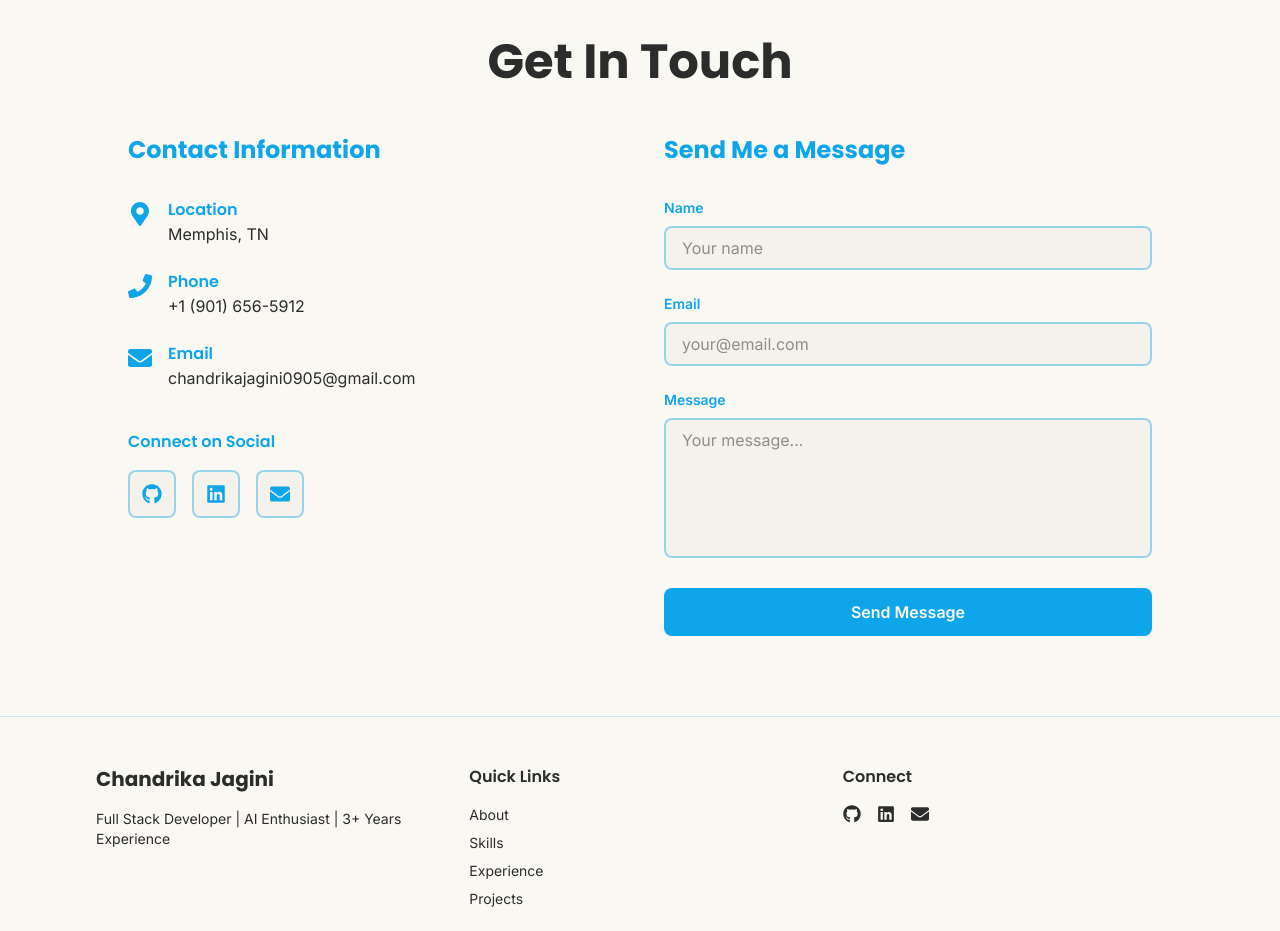
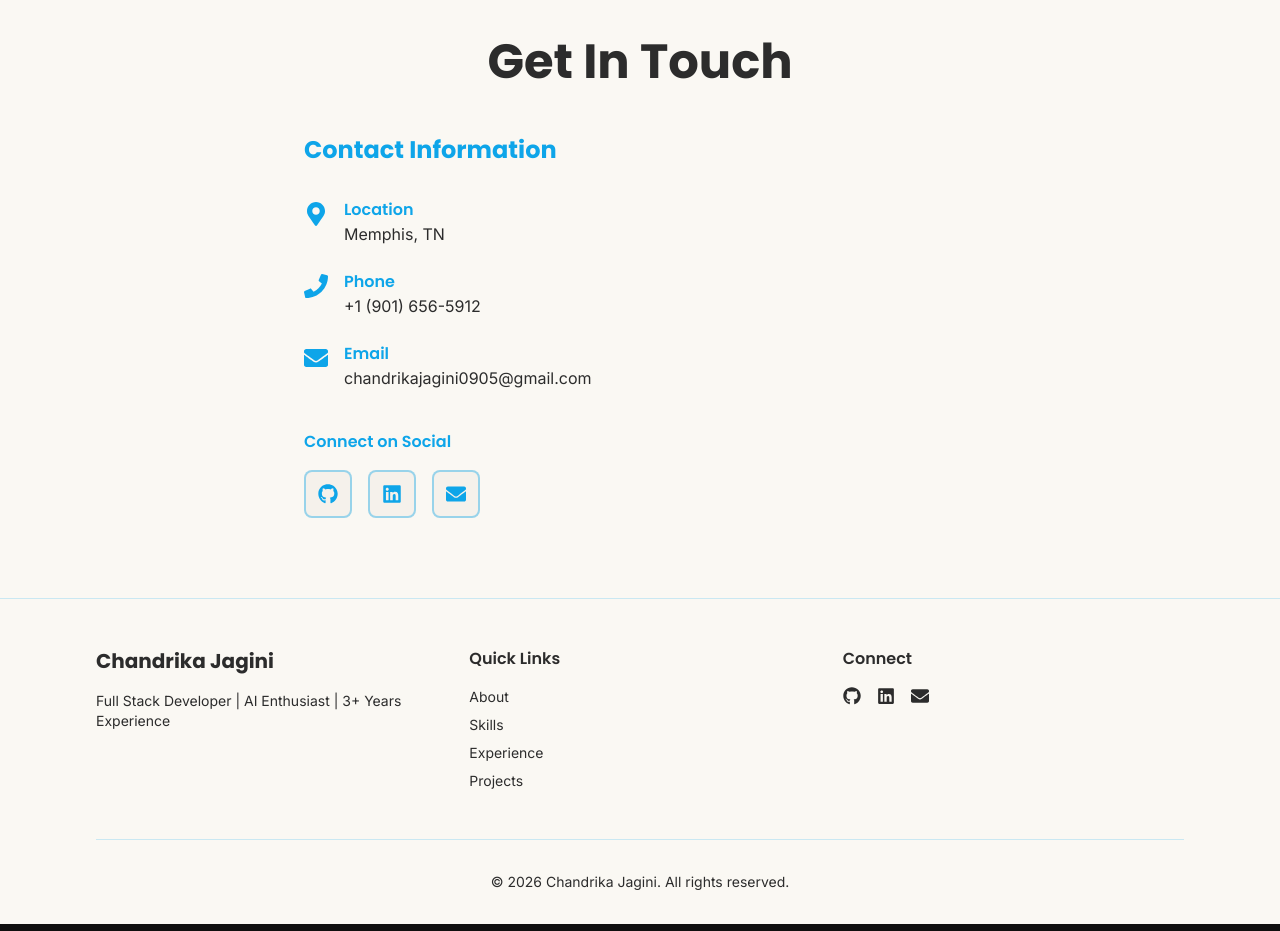
Before and after one commit to Cjagini/Portfolio_Chandrika_Jagini, a React (Vite) app: page / in a window 1280 px wide. Shown: the part 6120-7051 px from the top of the page. Built offline with nearby package versions, Linux system fonts and the light colour scheme.

Commit message:
Updated contact

```diff
--- a/src/components/Contact.jsx
+++ b/src/components/Contact.jsx
@@ -2,24 +2,40 @@ import React, { useState } from 'react'
 import { FaPhone, FaEnvelope, FaMapMarkerAlt, FaGithub, FaLinkedin } from 'react-icons/fa'
 
 const Contact = () => {
-  const [formData, setFormData] = useState({
-    name: '',
-    email: '',
-    message: ''
-  })
-
-  const handleChange = (e) => {
-    const { name, value } = e.target
-    setFormData(prev => ({
-      ...prev,
-      [name]: value
-    }))
-  }
+  const [loading, setLoading] = useState(false)
+  const [status, setStatus] = useState('')
 
   const handleSubmit = (e) => {
     e.preventDefault()
-    const mailtoLink = `mailto:chandrika.joshi99@gmail.com?subject=From ${formData.name}&body=${formData.message}`
-    window.location.href = mailtoLink
+    setLoading(true)
+
+    const formData = new FormData(e.target)
+
+    fetch('https://formspree.io/f/xojvwkbz', {
+      method: 'POST',
+      body: formData,
+      headers: {
+        'Accept': 'application/json'
+      }
+    })
+    .then(response => {
+      if (response.ok) {
+        setStatus('success')
+        e.target.reset()
+        setTimeout(() => setStatus(''), 3000)
+      } else {
+        setStatus('error')
+        setTimeout(() => setStatus(''), 3000)
+      }
+    })
+    .catch(error => {
+      console.error('Error:', error)
+      setStatus('error')
+      setTimeout(() => setStatus(''), 3000)
+    })
+    .finally(() => {
+      setLoading(false)
+    })
   }
 
   return (
@@ -27,9 +43,7 @@ const Contact = () => {
       <div className="max-w-5xl mx-auto">
         <h2 className="text-5xl font-bold mb-12 text-netflix-light text-center">Get In Touch</h2>
 
-        <div className="grid md:grid-cols-2 gap-12">
-          {/* Contact Info */}
-          <div>
+        <div className="max-w-2xl mx-auto">
           <h3 className="text-2xl font-bold text-accent-sky mb-8">Contact Information</h3>
 
           <div className="space-y-6">
@@ -65,7 +79,7 @@ const Contact = () => {
           <div className="mt-10">
             <h4 className="font-semibold text-accent-sky mb-4">Connect on Social</h4>
             <div className="flex gap-4">
-                <a href="https://github.com/ChandrikaJ99" target="_blank" rel="noopener noreferrer"
+              <a href="https://github.com/Cjagini" target="_blank" rel="noopener noreferrer"
                  className="w-12 h-12 bg-netflix-dark border-2 border-accent-sky/40 rounded-lg flex items-center justify-center text-accent-sky hover:bg-accent-sky/10 hover:border-accent-sky/80 hover:shadow-lg hover:shadow-accent-sky/20 transition text-xl group">
                 <FaGithub className="group-hover:scale-110 transition" />
               </a>
@@ -80,69 +94,6 @@ const Contact = () => {
             </div>
           </div>
         </div>
-
-          {/* Contact Form */}
-          <div>
-            <h3 className="text-2xl font-bold text-accent-sky mb-8">Send Me a Message</h3>
-
-            <form onSubmit={handleSubmit} className="space-y-6">
-              <div>
-                <label htmlFor="name" className="block text-sm font-semibold text-accent-sky mb-2">
-                  Name
-                </label>
-                <input
-                  type="text"
-
-                  name="name"
-                  value={formData.name}
-                  onChange={handleChange}
-                  required
-                  className="w-full px-4 py-2 bg-netflix-dark border-2 border-accent-sky/40 rounded-lg text-netflix-light placeholder-netflix-light/50 focus:outline-none focus:border-accent-sky focus:shadow-lg focus:shadow-accent-sky/20 transition"
-                  placeholder="Your name"
-                />
-              </div>
-
-              <div>
-                <label htmlFor="email" className="block text-sm font-semibold text-accent-sky mb-2">
-                  Email
-                </label>
-                <input
-                  type="email"
-
-                  name="email"
-                  value={formData.email}
-                  onChange={handleChange}
-                  required
-                  className="w-full px-4 py-2 bg-netflix-dark border-2 border-accent-sky/40 rounded-lg text-netflix-light placeholder-netflix-light/50 focus:outline-none focus:border-accent-sky focus:shadow-lg focus:shadow-accent-sky/20 transition"
-                  placeholder="your@email.com"
-                />
-              </div>
-
-              <div>
-                <label htmlFor="message" className="block text-sm font-semibold text-accent-sky mb-2">
-                  Message
-                </label>
-                <textarea
-
-                  name="message"
-                  value={formData.message}
-                  onChange={handleChange}
-                  required
-                  rows="5"
-                  className="w-full px-4 py-2 bg-netflix-dark border-2 border-accent-sky/40 rounded-lg text-netflix-light placeholder-netflix-light/50 focus:outline-none focus:border-accent-sky focus:shadow-lg focus:shadow-accent-sky/20 transition resize-none"
-                  placeholder="Your message..."
-                />
-              </div>
-
-              <button
-                type="submit"
-                className="w-full px-6 py-3 bg-accent-sky text-netflix-black hover:bg-accent-sky/90 hover:shadow-lg hover:shadow-accent-sky/30 rounded-lg font-semibold transition"
-              >
-                Send Message
-              </button>
-            </form>
-          </div>
-        </div>
       </div>
     </section>
   )
```
Lines whose indentation alone changed are shown as unchanged.
